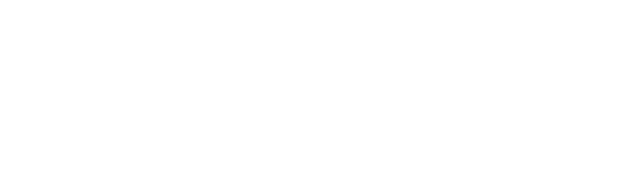
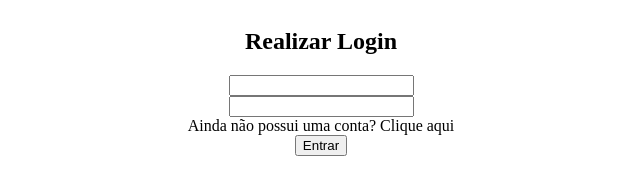
Before and after one commit to rodrigoalmeidagit/he4rtlabs-challenge-03, a plain HTML site: page projeto-03/index.html in a window 1280 px wide. Shown: the whole page, without its empty margins (319-959 px from the left). Drawn offline with Linux system fonts and the light colour scheme.

Commit message:
started basic html and css ideas

```diff
--- a/projeto-03/index.html
+++ b/projeto-03/index.html
@@ -8,7 +8,14 @@
     <title>he4rt - Challenge 03</title>
 </head>
 <body>
-
+    <div id="container">
+        <h2 class="title">Realizar Login</h2>
+        <img src="" alt="">
+        <input type="text" class="email">
+        <input type="text" class="senha">
+        <span>Ainda não possui uma conta? Clique aqui</span>
+        <button>Entrar</button>
+    </div>
 
     <script src="./main.js"></script>
 </body>
--- a/projeto-03/style.css
+++ b/projeto-03/style.css
@@ -0,0 +1,13 @@
+:root {
+    margin: 0;
+    padding: 0;
+    box-sizing: border-box;
+}
+
+#container {
+    display: flex;
+    flex-direction: column;
+    align-items: center;
+    justify-content: center;
+
+}
```
